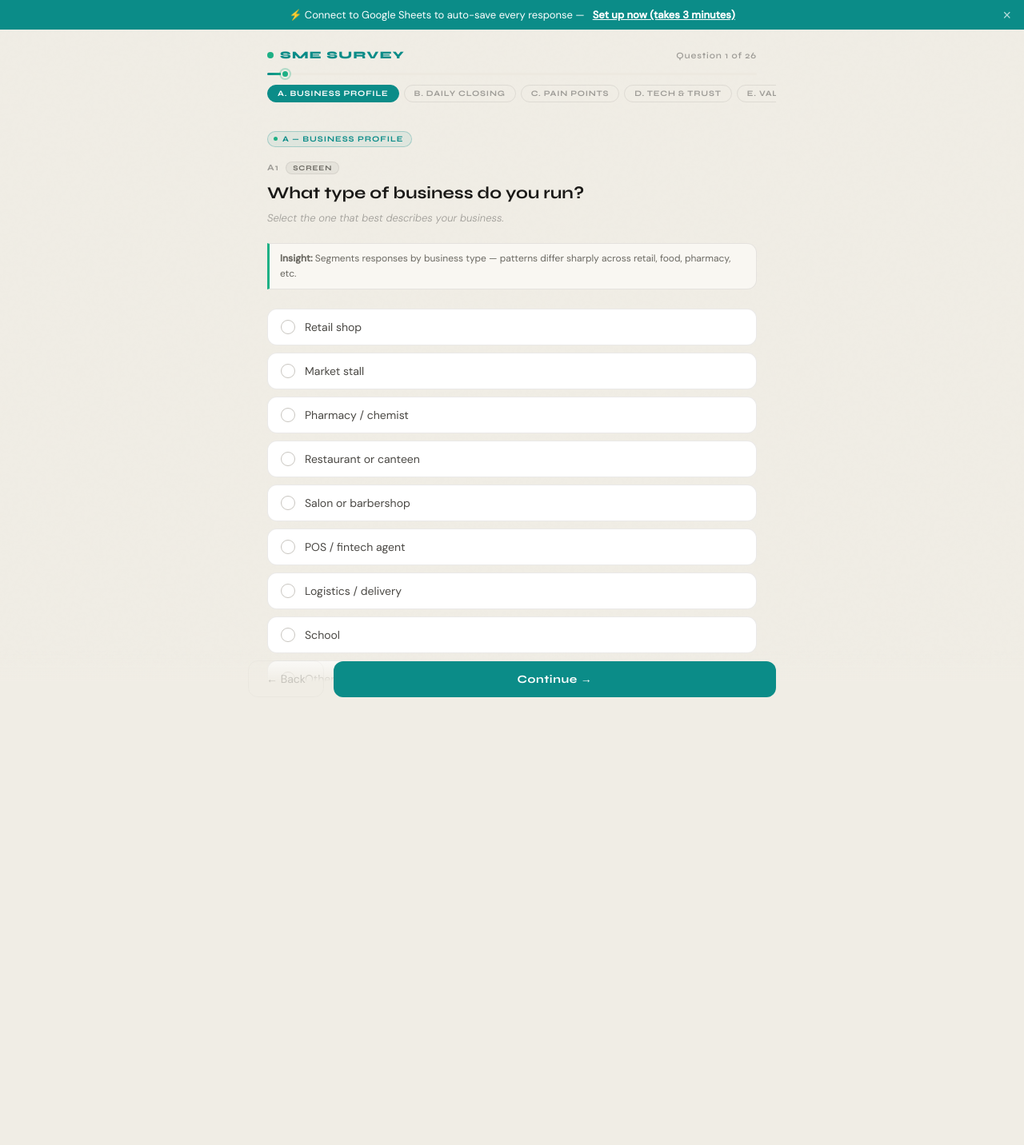
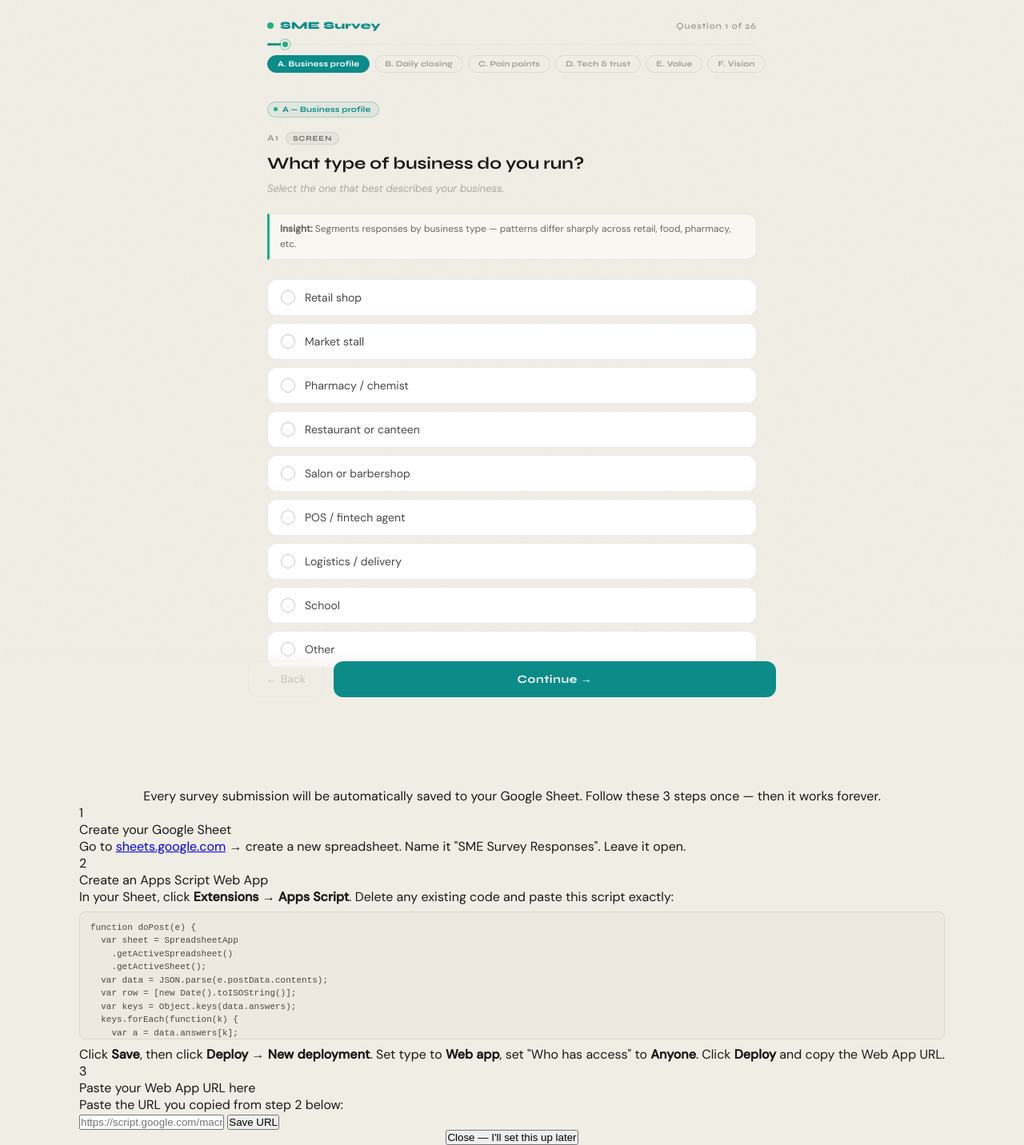
Before and after one commit to RosarioAnthonyWaya/Boltzmenn2026-V2, a Jekyll site: the page eod/index.html, which Jekyll copies as it is, in a window 1280 px wide. Shown: the whole page at 80% size. Built offline with Jekyll 4.4.1, drawn with Linux system fonts in a browser that asks for light colours; before the commit the page ends 1022 px from its top, so only the background shows below that; some of the changed text lies outside the part shown.

Commit message:
Update index.html

```diff
--- a/eod/index.html
+++ b/eod/index.html
@@ -56,22 +56,7 @@ body::after {
   pointer-events:none; z-index:0; opacity:0.4;
 }
 
-/* ── Setup banner ── */
-#setupBanner {
-  width:100%; background: var(--teal-dark);
-  padding:10px 24px; text-align:center;
-  font-size:13px; color:#fff;
-  display:flex; align-items:center; justify-content:center; gap:10px;
-  position:relative; z-index:10;
-}
-#setupBanner a {
-  color:#fff; font-weight:600; text-decoration:underline; cursor:pointer;
-}
-.banner-close {
-  position:absolute; right:16px; top:50%; transform:translateY(-50%);
-  background:none; border:none; color:rgba(255,255,255,0.7);
-  cursor:pointer; font-size:18px; line-height:1;
-}
+
 
 /* ── Top bar ── */
 .topbar {
@@ -84,8 +69,7 @@ body::after {
 .logo {
   font-family:'Syne',sans-serif;
   font-weight:800; font-size:13px;
-  letter-spacing:0.1em; color:var(--teal-dark);
-  text-transform:uppercase;
+  letter-spacing:0.02em; color:var(--teal-dark);
   display:flex; align-items:center; gap:8px;
 }
 
@@ -145,8 +129,7 @@ body::after {
   border-radius:20px;
   font-family:'Syne',sans-serif;
   font-size:10px; font-weight:700;
-  letter-spacing:0.08em;
-  text-transform:uppercase;
+  letter-spacing:0.02em;
   border:1px solid var(--ash-border);
   color:var(--ash);
   background:transparent;
@@ -192,7 +175,7 @@ body::after {
   background:rgba(11,140,136,0.07);
   font-family:'Syne',sans-serif;
   font-size:10px; font-weight:700;
-  letter-spacing:0.1em; text-transform:uppercase;
+  letter-spacing:0.02em;
   color:var(--teal-dark);
   margin-bottom:18px;
 }
@@ -592,108 +575,7 @@ body::after {
 }
 .btn-dl-secondary:hover { border-color:var(--teal-dark); color:var(--teal-dark); }
 
-/* ── Setup modal ── */
-.modal-backdrop {
-  position:fixed; inset:0;
-  background:rgba(240,237,229,0.85);
-  backdrop-filter:blur(4px);
-  z-index:200;
-  display:flex; align-items:center; justify-content:center;
-  padding:24px;
-}
 
-.modal {
-  background:var(--surface2);
-  border:1px solid var(--ash-border);
-  border-radius:var(--radius-xl);
-  padding:32px;
-  max-width:520px; width:100%;
-  box-shadow:0 20px 60px rgba(0,0,0,0.1);
-}
-
-.modal-title {
-  font-family:'Syne',sans-serif;
-  font-size:20px; font-weight:800;
-  color:var(--text); margin-bottom:6px;
-}
-
-.modal-sub {
-  font-size:13px; color:var(--ash-dark);
-  line-height:1.55; margin-bottom:22px;
-}
-
-.step-list { display:flex; flex-direction:column; gap:16px; margin-bottom:24px; }
-
-.setup-step {
-  display:flex; gap:14px; align-items:flex-start;
-}
-
-.step-circle {
-  width:28px; height:28px; border-radius:50%;
-  background:var(--teal-dark);
-  color:#fff; flex-shrink:0;
-  font-family:'Syne',sans-serif;
-  font-size:12px; font-weight:700;
-  display:flex; align-items:center; justify-content:center;
-}
-
-.step-body { flex:1; }
-
-.step-title {
-  font-family:'Syne',sans-serif;
-  font-size:13px; font-weight:700;
-  color:var(--text); margin-bottom:3px;
-}
-
-.step-desc {
-  font-size:12px; color:var(--ash-dark);
-  line-height:1.5;
-}
-
-.step-desc a {
-  color:var(--teal-dark); font-weight:600;
-}
-
-.url-input-wrap {
-  display:flex; gap:8px; margin-top:18px;
-}
-
-.url-field {
-  flex:1;
-  background:var(--off-white2);
-  border:1px solid var(--ash-border);
-  border-radius:var(--radius);
-  padding:11px 14px;
-  color:var(--text);
-  font-family:'DM Sans',sans-serif;
-  font-size:13px; outline:none;
-  transition:border-color 0.2s;
-}
-.url-field:focus { border-color:var(--teal-dark); }
-.url-field::placeholder { color:var(--ash-light); }
-
-.btn-save-url {
-  background:var(--teal-dark); color:#fff;
-  border:none; border-radius:var(--radius);
-  padding:11px 18px;
-  font-family:'Syne',sans-serif;
-  font-size:13px; font-weight:700;
-  cursor:pointer; transition:background 0.16s;
-  white-space:nowrap;
-}
-.btn-save-url:hover { background:var(--teal-mid); }
-
-.btn-close-modal {
-  width:100%; background:none;
-  border:1px solid var(--ash-border);
-  border-radius:var(--radius);
-  padding:11px;
-  color:var(--ash-dark);
-  font-family:'DM Sans',sans-serif;
-  font-size:14px; cursor:pointer;
-  transition:all 0.16s; margin-top:10px;
-}
-.btn-close-modal:hover { border-color:var(--teal-dark); color:var(--teal-dark); }
 
 .code-block {
   background:var(--off-white2);
@@ -715,13 +597,6 @@ body::after {
 </style>
 </head>
 <body>
-
-<!-- Setup banner -->
-<div id="setupBanner">
-  <span>⚡ Connect to Google Sheets to auto-save every response — </span>
-  <a onclick="openSetupModal()">Set up now (takes 3 minutes)</a>
-  <button class="banner-close" onclick="document.getElementById('setupBanner').style.display='none'">×</button>
-</div>
 
 <!-- Top bar -->
 <div class="topbar">
@@ -750,11 +625,7 @@ body::after {
   </div>
 </div>
 
-<!-- Setup modal (hidden by default) -->
-<div class="modal-backdrop" id="setupModal" style="display:none;">
-  <div class="modal">
-    <div class="modal-title">Connect to Google Sheets</div>
-    <div class="modal-sub">Every survey submission will be automatically saved to your Google Sheet. Follow these 3 steps once — then it works forever.</div>
+<div class="modal-sub">Every survey submission will be automatically saved to your Google Sheet. Follow these 3 steps once — then it works forever.</div>
 
     <div class="step-list">
       <div class="setup-step">
@@ -1222,7 +1093,7 @@ function buildThankYou(state) {
     statusHtml = `<div class="save-status error">⚠ Could not reach Google Sheets — please download below</div>`;
   } else {
     statusHtml = `<div class="save-status error" style="background:rgba(11,140,136,0.06);color:var(--teal-dark);border-color:var(--teal-border);">
-      Google Sheets not connected yet — <a onclick="openSetupModal()" style="color:var(--teal-dark);font-weight:600;cursor:pointer;">set it up</a> or download below
+      Saving to Google Sheets...
     </div>`;
   }
 
@@ -1273,41 +1144,15 @@ function dl(blob, name) {
   URL.revokeObjectURL(a.href);
 }
 
-// ─────────────────────────────────────────────
-// SETUP MODAL
-// ─────────────────────────────────────────────
-function openSetupModal() {
-  document.getElementById('setupModal').style.display='flex';
-  const f=document.getElementById('sheetsUrlInput');
-  if(f && SHEETS_URL) f.value=SHEETS_URL;
-}
 
-function closeSetupModal() {
-  document.getElementById('setupModal').style.display='none';
-}
 
-function saveSheetUrl() {
-  const v=document.getElementById('sheetsUrlInput').value.trim();
-  if(!v.startsWith('https://script.google.com')) {
-    alert('Please paste a valid Google Apps Script URL starting with https://script.google.com');
-    return;
-  }
-  SHEETS_URL=v;
-  localStorage.setItem('sme_sheets_url', v);
-  closeSetupModal();
-  document.getElementById('setupBanner').innerHTML='<span>✓ Google Sheets connected — responses will be saved automatically.</span><button class="banner-close" onclick="document.getElementById(\'setupBanner\').style.display=\'none\'">×</button>';
-  document.getElementById('setupBanner').style.background='var(--teal-mid)';
-}
+
+
+
 
 // ─────────────────────────────────────────────
 // INIT
 // ─────────────────────────────────────────────
-if(SHEETS_URL) {
-  const b=document.getElementById('setupBanner');
-  b.innerHTML='<span>✓ Connected to Google Sheets — responses will auto-save.</span><button class="banner-close" onclick="document.getElementById(\'setupBanner\').style.display=\'none\'">×</button>';
-  b.style.background='var(--teal-mid)';
-}
-
 render();
 </script>
 </body>
```
Also changed, not shown: other parts of eod/index.html (+2 -2 lines).
